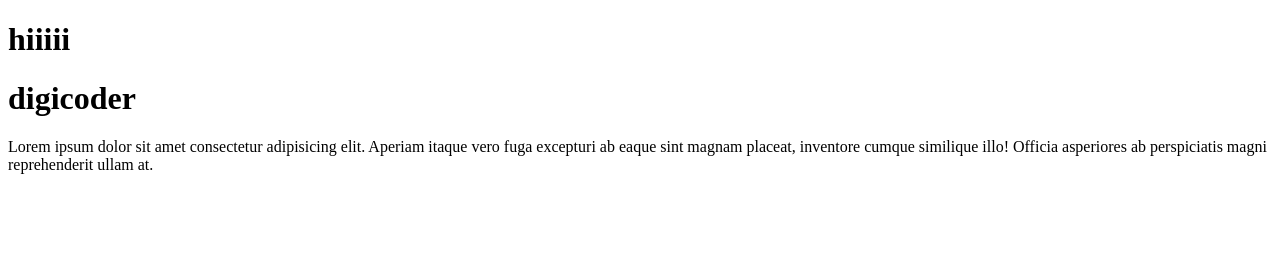
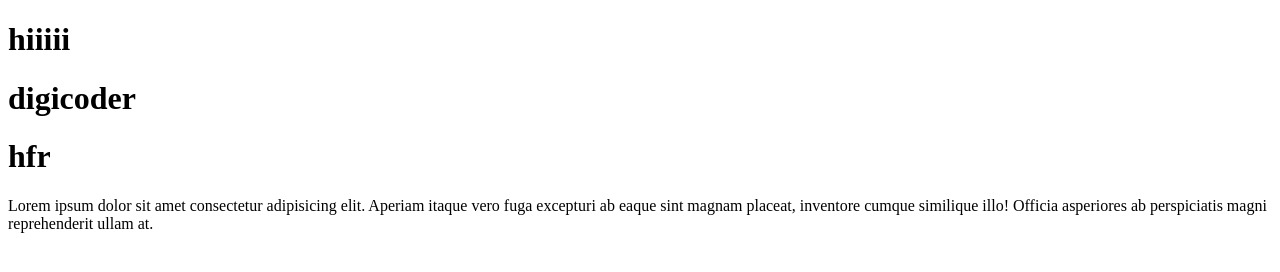
Before and after one commit to amitbhai9161/cseproject, a plain HTML site: page index.html in a window 1280 px wide. Drawn offline with Linux system fonts and the light colour scheme.

Commit message:
Update index.html

```diff
--- a/index.html
+++ b/index.html
@@ -8,7 +8,7 @@
 <body>
     <h1>hiiiii</h1>
     <h1>digicoder</h1>
-
+    <h1>hfr</h1>
     <p>Lorem ipsum dolor sit amet consectetur adipisicing elit. Aperiam itaque vero fuga excepturi ab eaque sint magnam placeat, inventore cumque similique illo! Officia asperiores ab perspiciatis magni reprehenderit ullam at.</p>
 </body>
 </html>
```
